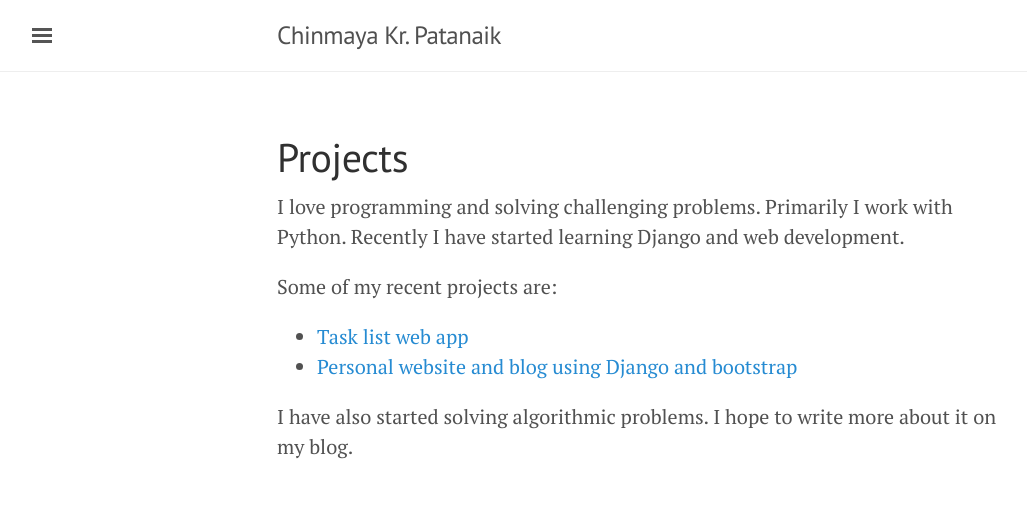
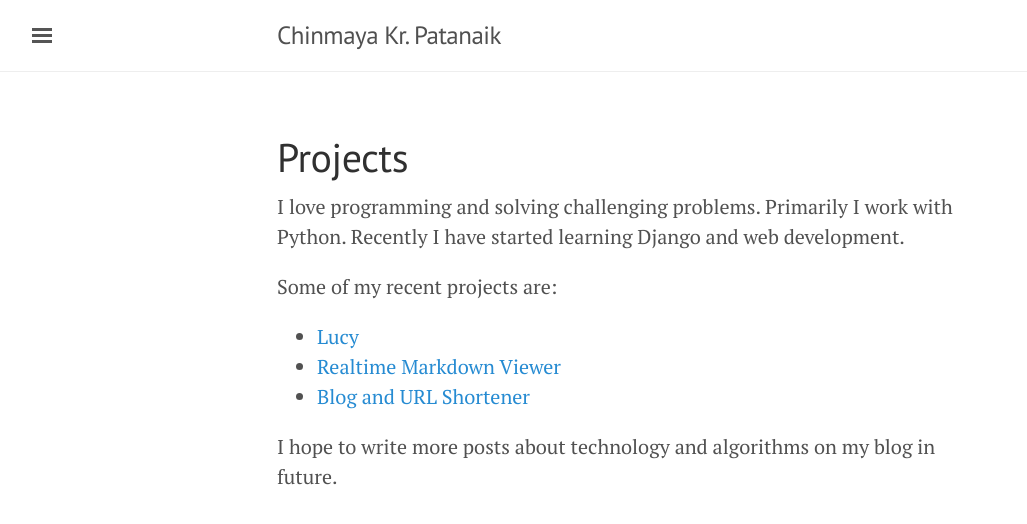
Before and after one commit to pattu777/pattu777.github.io, a Jekyll site: the page built from projects.md, in a window 1280 px wide. Shown: the top 524 px of the page, without its empty margins (3-1030 px from the left). Built offline with Jekyll 4.4.1, drawn with Linux system fonts in a browser that asks for light colours; comment, search, counter and statistics services are not loaded.

Commit message:
new projects added

```diff
--- a/_includes/sidebar.html
+++ b/_includes/sidebar.html
@@ -23,7 +23,7 @@
     {% endfor %}
     -->
 
-    <a class="sidebar-nav-item" href="https://drive.google.com/file/d/0BwFCuugUZy8hV1RqQ0NqaEpXT2s/view">Resume</a>
+    <a class="sidebar-nav-item" href="https://drive.google.com/file/d/0BwFCuugUZy8hRkdKRVI4ZzB6ekU/view?usp=sharing">Resume</a>
     <a class="sidebar-nav-item" href="/projects/">Projects</a>
     <a class="sidebar-nav-item" href="mailto:patanaikchinmaya@gmail.com">Contact</a>
   </nav>
--- a/projects.md
+++ b/projects.md
@@ -7,7 +7,8 @@ I love programming and solving challenging problems. Primarily I work with Pytho
 
 Some of my recent projects are:
 
-* [Task list web app](https://github.com/pattu777/TaskList)
-* [Personal website and blog using Django and bootstrap](https://github.com/pattu777/MySite)
+* [Lucy](https://github.com/pattu777/Lucy)
+* [Realtime Markdown Viewer](https://github.com/pattu777/Markdown-Editor)
+* [Blog and URL Shortener](https://github.com/pattu777/LearningDjango/)
 
-I have also started solving algorithmic problems. I hope to write more about it on my blog.
+I hope to write more posts about technology and algorithms on my blog in future.
```
Also changed, not shown: about.md (+2 -2 lines).
